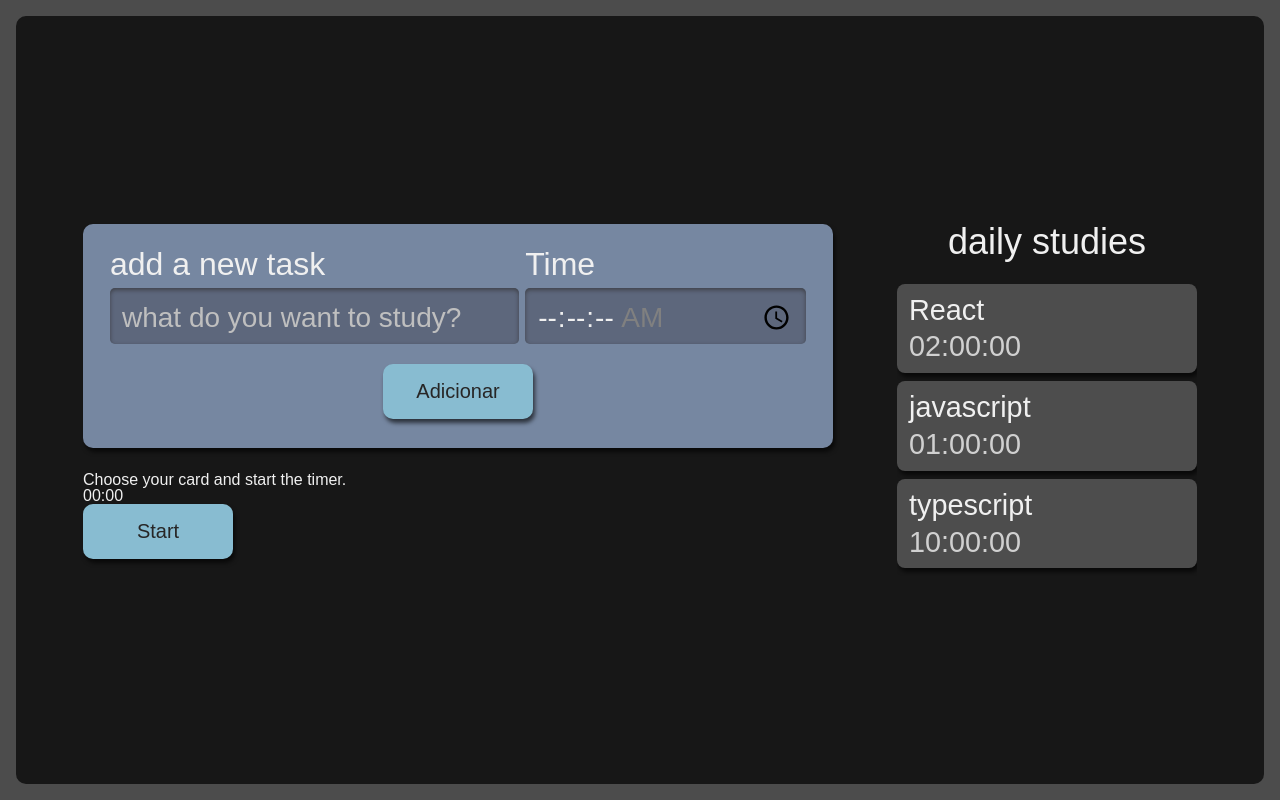
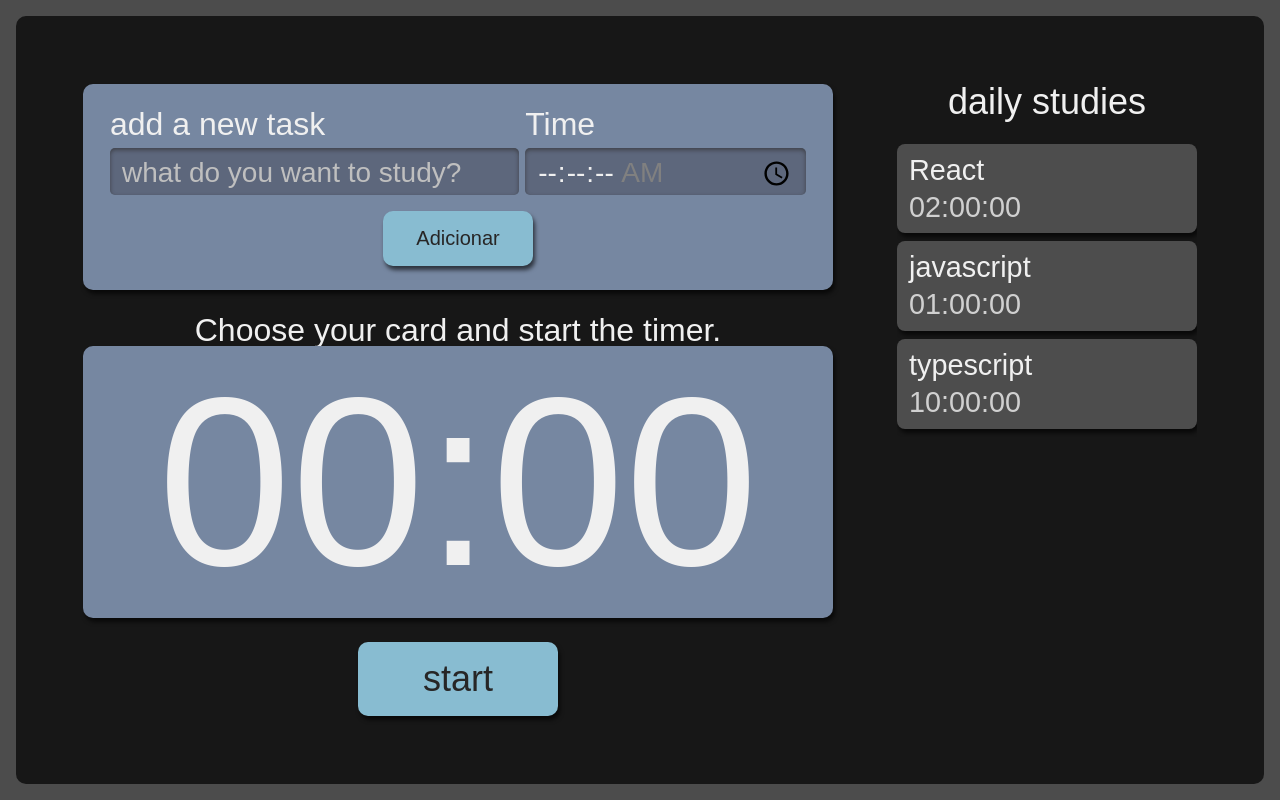
Before and after one commit to HumbertoVitalino/ReactTasks, a React (Create React App) app: page / in a window 1280 px wide. Built offline with nearby package versions, Linux system fonts and the light colour scheme.

Commit message:
feat: timer css

```diff
--- a/src/components/timer/index.tsx
+++ b/src/components/timer/index.tsx
@@ -1,15 +1,16 @@
 import Button from "../button";
 import Watch from "./watch";
+import style from './timer.module.scss'
 
 export default function Timer() {
     return (
-        <div>
-            <p>Choose your card and start the timer.</p>
-            <div>
+        <div className={style.timer}>
+            <p className={style.title}>Choose your card and start the timer.</p>
+            <div className={style.watchWrapper}>
                 <Watch />
             </div>
             <Button
-                button="Start"
+                button="start"
             />
         </div>
     )
--- /dev/null
+++ b/src/components/timer/timer.module.scss
@@ -0,0 +1,59 @@
+.timer {
+    display: flex;
+    flex-direction: column;
+    align-items: center;
+    grid-area: cronometro;
+
+    .watchWrapper {
+      align-items: center;
+      background-color: #7687A1;
+      border-radius: 10px;
+      box-shadow: 2px 4px 4px #0000009F;
+      box-sizing: border-box;
+      display: flex;
+      font-size: 5rem;
+      justify-content: center;
+      margin-bottom: 24px;
+      padding: 16px 12px;
+      width: 100%;
+    }
+
+    .title {
+      font-size: 2rem;
+    }
+
+    button {
+      background-color: #88bcd1;
+      border-radius: 10px;
+      box-shadow: 2px 4px 4px #0000009F;
+      color: #272626;
+      cursor: pointer;
+      font-size: 1.25rem;
+      padding: 16px;
+      width: 150px;
+
+      &:active {
+        background-color: #7CA6B7;
+        box-shadow: 2px 2px 4px #0000009F inset;
+        cursor: auto;
+      }
+    }
+
+    @media screen and (min-width:1280px) {
+
+      .watchWrapper{
+        font-size: 15rem;
+      }
+
+      p {
+        font-size: 2rem;
+      }
+
+      button {
+        grid-column-start: span 2;
+        justify-self: center;
+        width: 200px;
+        font-size: 2.25rem;
+      }
+    }
+  }
```
